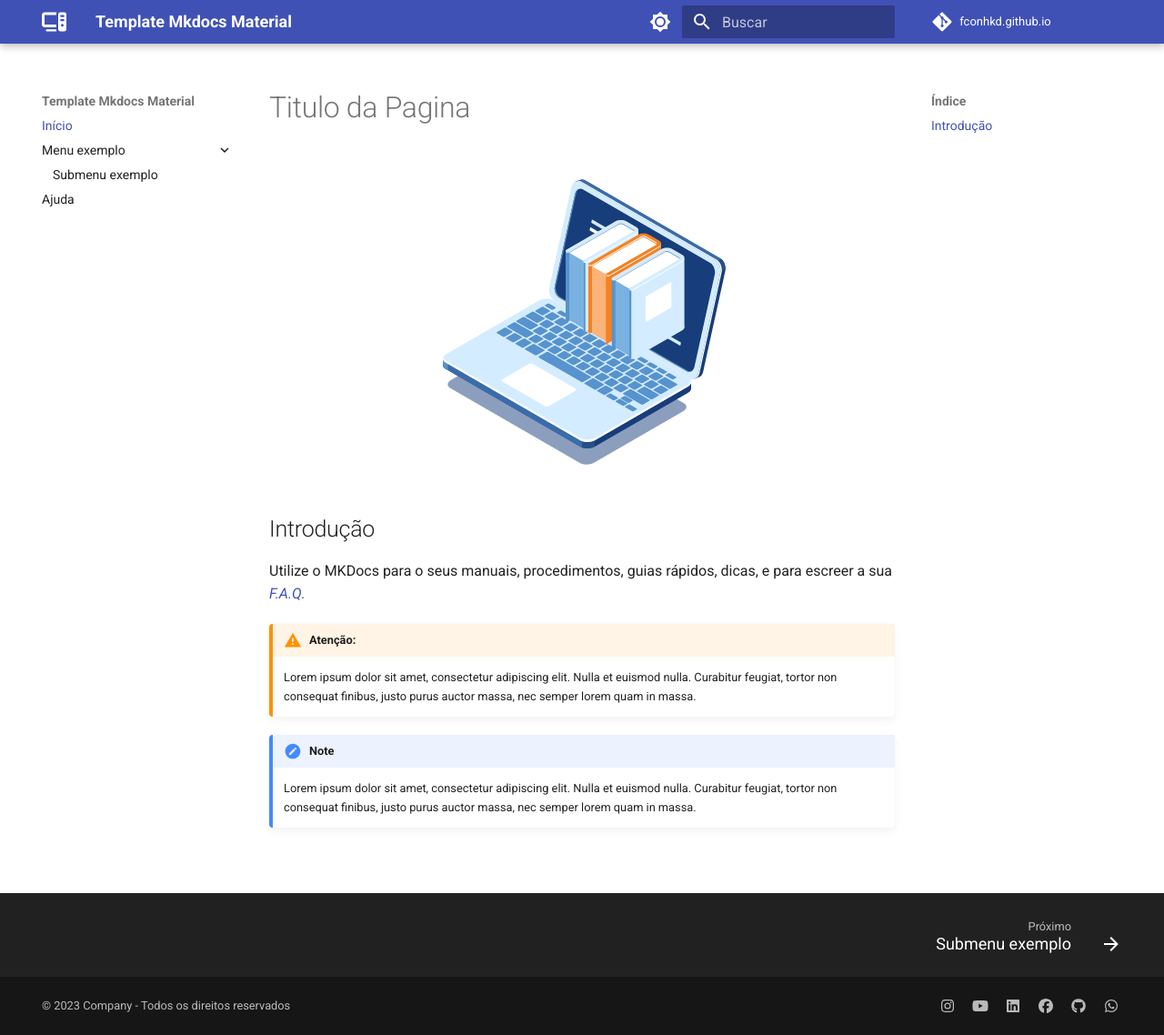
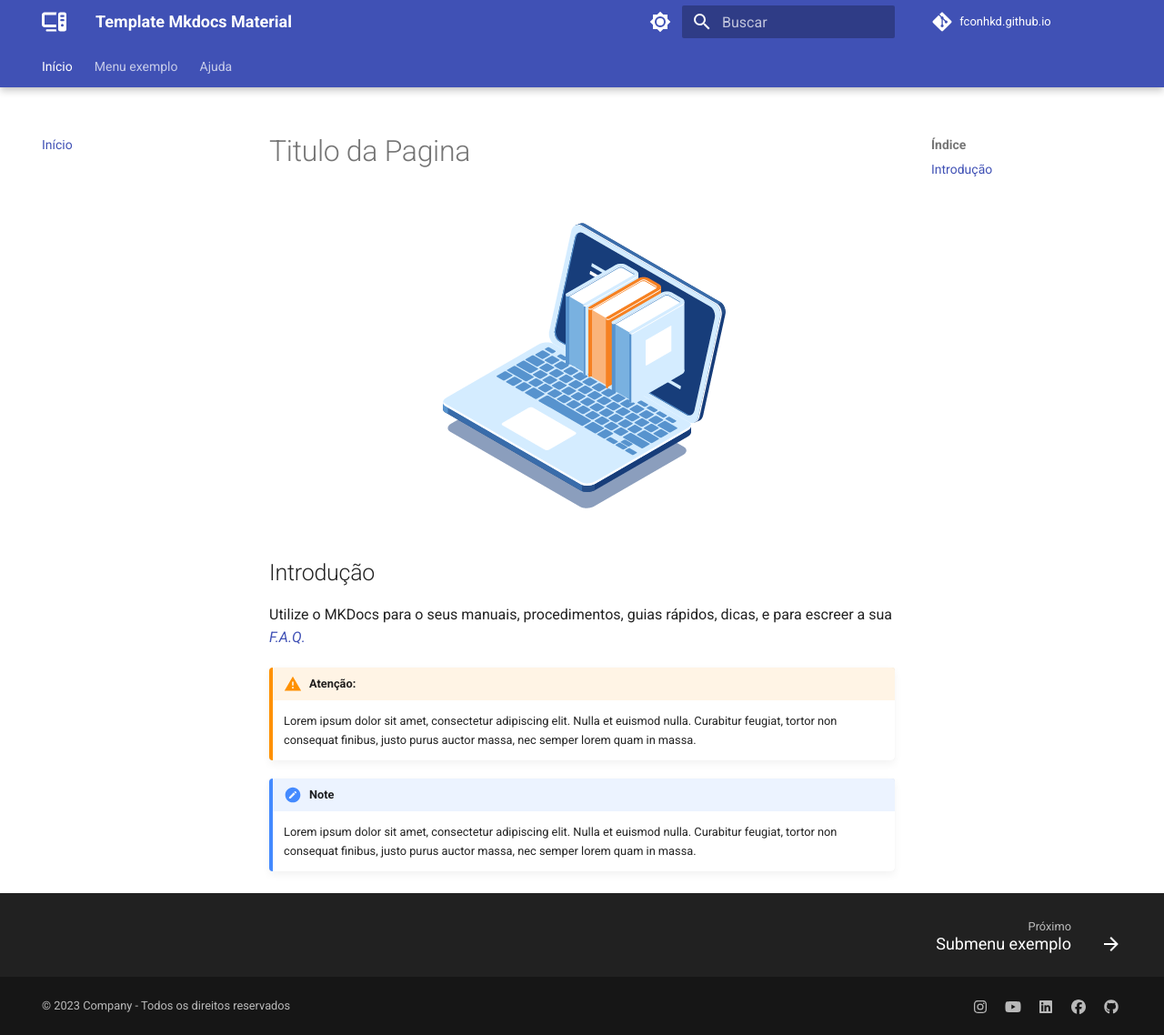
Before and after one commit to cardhub-br/cardhub-br.github.io, an MkDocs documentation site: the page built from docs/index.md, in a window 1280 px wide and 1138 px high. Shown: the whole window at 91% size. Built offline with MkDocs 1.6.1 and Material for MkDocs 9.7.7, drawn with Linux system fonts in a browser that asks for light colours; nearby versions of some CDN libraries; comment, search, counter and statistics services are not loaded; some of the changed lines change nothing that is shown.

Commit message:
mudando layout

```diff
--- a/mkdocs.yml
+++ b/mkdocs.yml
@@ -1,15 +1,15 @@
 # Project information
 site_name: Template Mkdocs Material
-#site_url: http://fconhkd.github.io/
-site_author: fconhkd
+site_url: http://cardhub-br.github.io
+site_author: cardhub-br
 site_description: >-
   Um modelo para futuros wikis
 
 # Repository
 repo_name: fconhkd.github.io
-repo_url: https://github.com/fconhkd/fconhkd.github.io/
+repo_url: https://github.com/cardhub-br/cardhub-br.github.io/
 edit_uri: edit/main/docs
-# edit_uri_template: 'blob/main/docs/{path}'
+edit_uri_template: 'blob/main/docs/{path}'
 
 # Copyright
 copyright: © 2023 Company - Todos os direitos reservados
@@ -46,8 +46,8 @@ theme:
                 # - navigation.instant
                 # - navigation.prune
                 # - navigation.sections
-                # - navigation.tabs
-                # - navigation.tabs.sticky
+                - navigation.tabs
+                - navigation.tabs.sticky
                 - navigation.top
                 - navigation.tracking
                 - search.highlight
@@ -80,17 +80,15 @@ extra:
                 property: !ENV GOOGLE_ANALYTICS_KEY
         social:
                 - icon: fontawesome/brands/instagram
-                  link: https://www.instagram.com/fconhkd
+                  link: https://www.instagram.com/grupocard_oficial/
                 - icon: fontawesome/brands/youtube
-                  link: https://www.youtube.com/channel/fconhkd
+                  link: https://www.youtube.com/channel/UCtBDr_BJXvlvwnni2Fz9VOg
                 - icon: fontawesome/brands/linkedin
-                  link: https://www.linkedin.com/company/fconhkd
+                  link: https://www.linkedin.com/company/grupocardoficial
                 - icon: fontawesome/brands/facebook
-                  link: https://www.facebook.com/fconhkd
+                  link: https://www.facebook.com/grupocardoficial
                 - icon: fontawesome/brands/github
-                  link: https://github.com/fconhkd
-                - icon: fontawesome/brands/whatsapp
-                  link: https://wa.me/5511999999999
+                  link: https://github.com/cardhub-br
 
         caption: true
         lazy_load: true
@@ -146,8 +144,8 @@ markdown_extensions:
         - pymdownx.keys
         - pymdownx.magiclink:
                 repo_url_shorthand: true
-                user: fconhkd
-                repo: mkdocs-material-template
+                user: cardhub-br
+                repo: cardhub-br.github.io
         - pymdownx.mark
         - pymdownx.smartsymbols
         - pymdownx.superfences:
```
